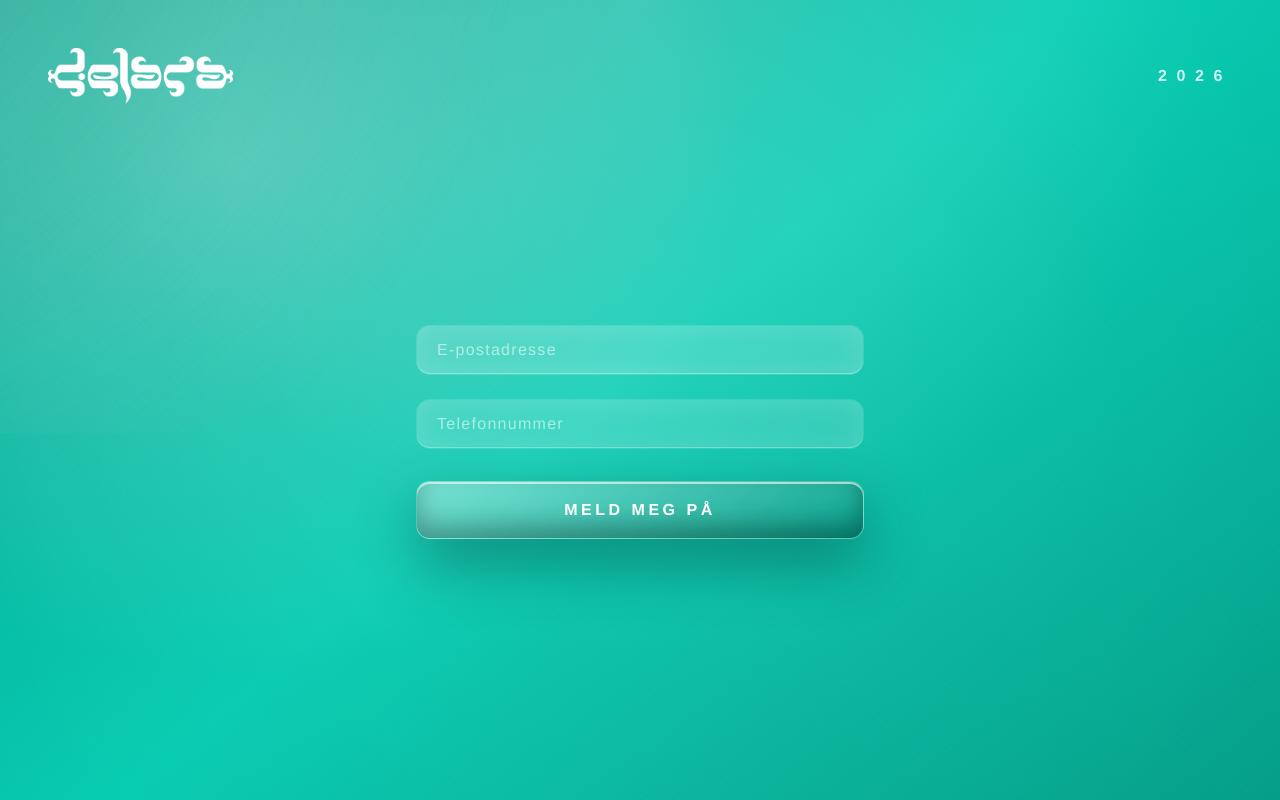
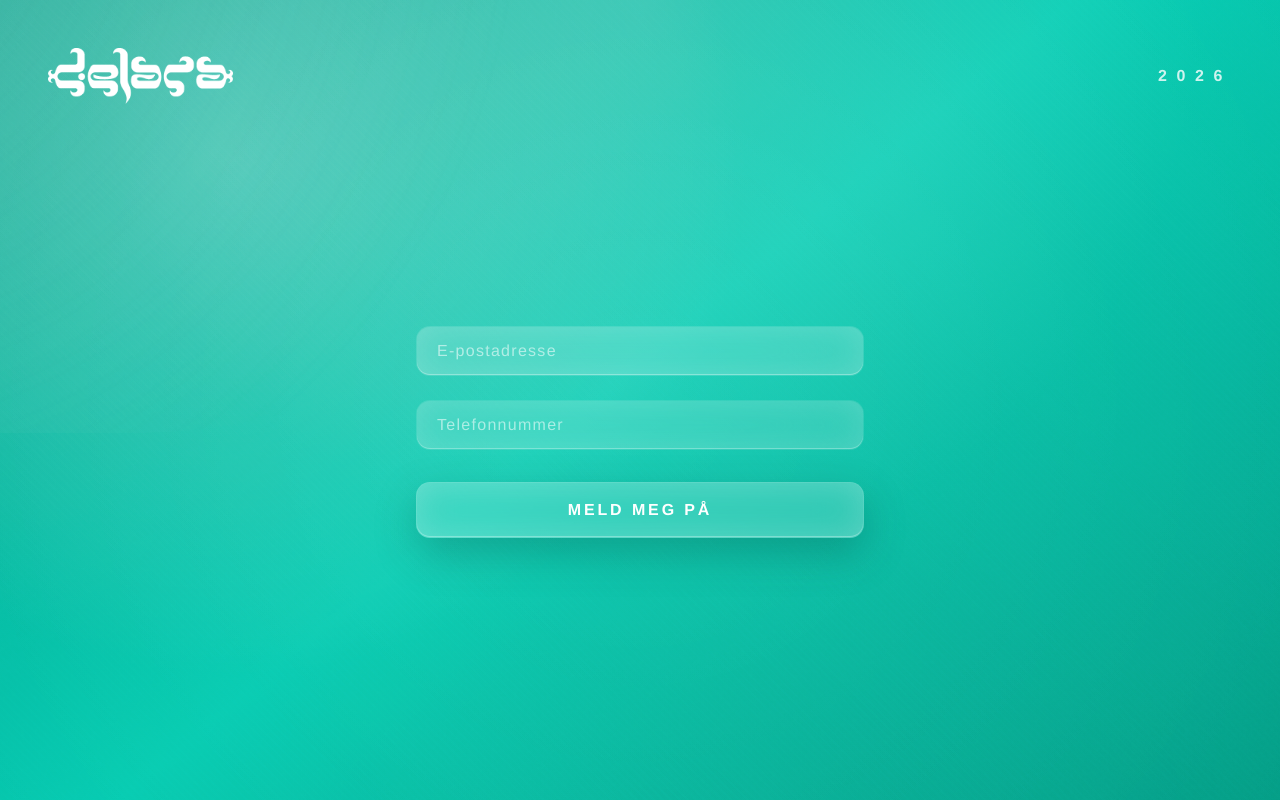
Before and after one commit to simonstrumse/sjelen-2026, a Next.js app: page / in a window 1280 px wide. Built offline with nearby package versions, Linux system fonts and the light colour scheme.

Commit message:
Tune CTA styling to mirror inputs

```diff
--- a/app/globals.css
+++ b/app/globals.css
@@ -94,45 +94,35 @@ body {
 .stone-button {
   position: relative;
   border-radius: 14px;
-  border: 1px solid rgba(255, 255, 255, 0.28);
-  background: linear-gradient(162deg, rgba(255, 255, 255, 0.28) 0%, rgba(2, 138, 118, 0.55) 100%);
+  border: 1px solid rgba(255, 255, 255, 0.18);
+  background: rgba(255, 255, 255, 0.14);
   color: white;
   text-transform: uppercase;
-  letter-spacing: 0.22em;
+  letter-spacing: 0.18em;
   font-weight: 600;
-  padding: 1rem 1.5rem;
+  padding: 0.95rem 1.4rem;
   box-shadow:
-    inset 0 2px 0 rgba(255, 255, 255, 0.6),
-    inset 0 -12px 24px rgba(1, 45, 38, 0.45),
-    0 24px 60px rgba(2, 58, 50, 0.45);
-  transition: all 220ms ease;
-}
-
-.stone-button::after {
-  content: "";
-  position: absolute;
-  inset: 0;
-  border-radius: inherit;
-  background: linear-gradient(140deg, rgba(255, 255, 255, 0.3), rgba(255, 255, 255, 0));
-  opacity: 0.55;
-  mix-blend-mode: screen;
-  pointer-events: none;
+    inset 0 0 32px rgba(255, 255, 255, 0.22),
+    inset 0 -1px 0 rgba(255, 255, 255, 0.3),
+    0 16px 42px rgba(4, 63, 53, 0.28);
+  backdrop-filter: blur(22px);
+  transition: all 200ms ease;
 }
 
 .stone-button:hover {
-  transform: translateY(-2px);
+  background: rgba(255, 255, 255, 0.18);
   box-shadow:
-    inset 0 2px 0 rgba(255, 255, 255, 0.7),
-    inset 0 -12px 26px rgba(1, 47, 40, 0.5),
-    0 28px 70px rgba(2, 58, 50, 0.5);
+    inset 0 0 36px rgba(255, 255, 255, 0.26),
+    inset 0 -1px 0 rgba(255, 255, 255, 0.34),
+    0 20px 48px rgba(4, 63, 53, 0.32);
 }
 
 .stone-button:active {
   transform: translateY(1px);
   box-shadow:
-    inset 0 1px 0 rgba(255, 255, 255, 0.5),
-    inset 0 -10px 20px rgba(1, 43, 36, 0.55),
-    0 16px 40px rgba(2, 58, 50, 0.36);
+    inset 0 0 28px rgba(255, 255, 255, 0.2),
+    inset 0 -1px 0 rgba(0, 60, 51, 0.45),
+    0 12px 30px rgba(4, 63, 53, 0.22);
 }
 
 .stone-button:disabled {
```
